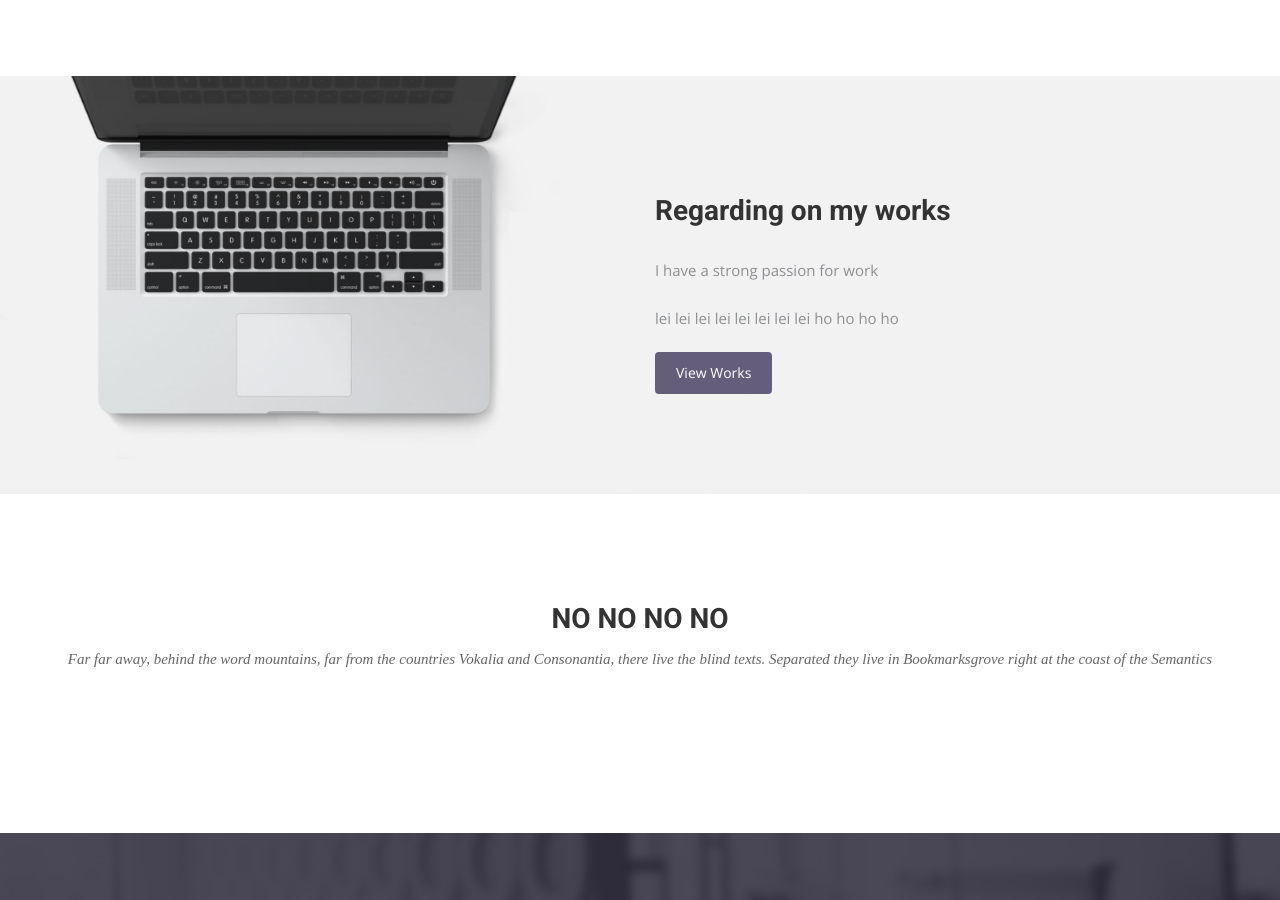
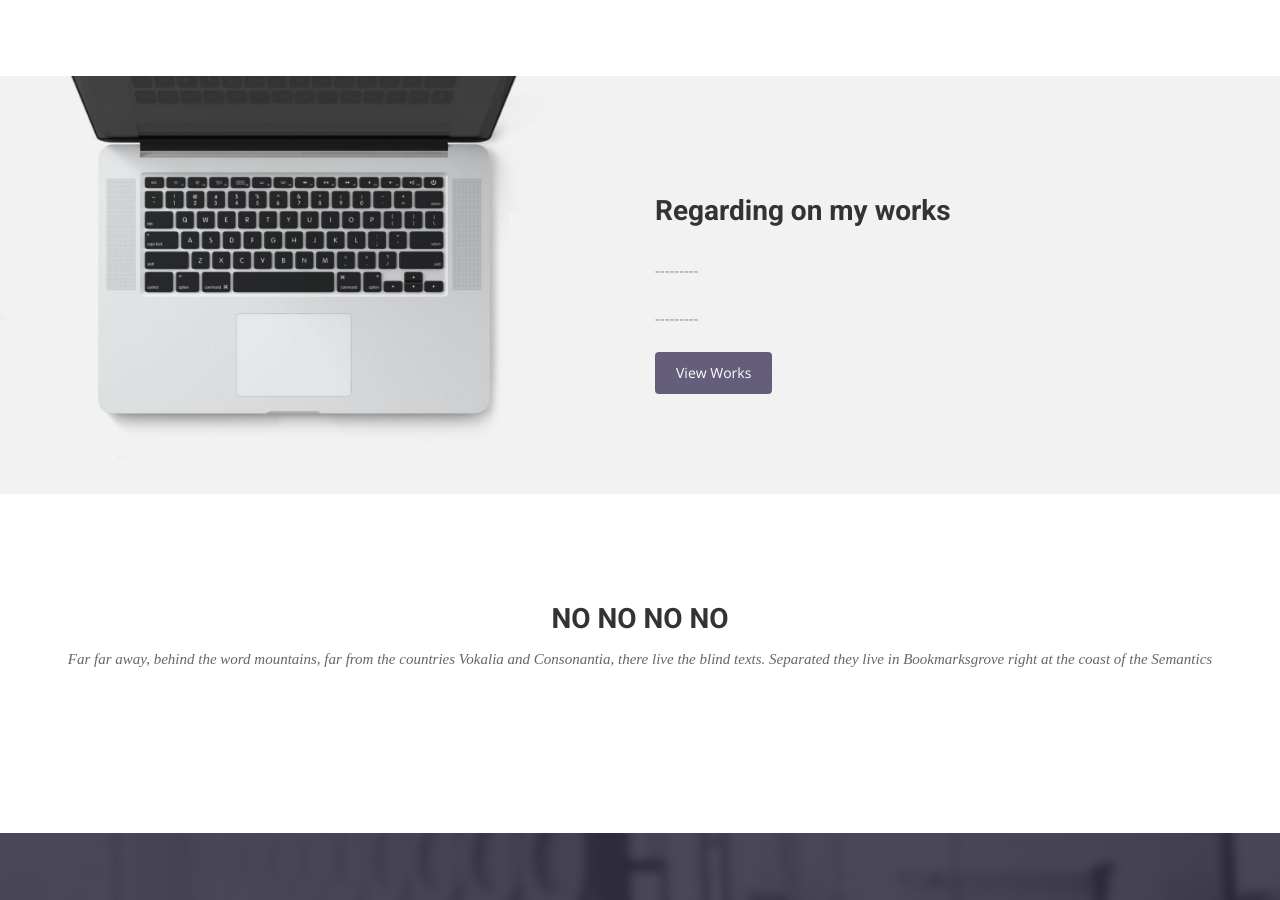
Before and after one commit to lichenleiZJU/lichenleiZJU.github.io, a Jekyll site: the page built from index.html, in a window 1280 px wide and 900 px high, scrolled down 1337 px. Built offline with Jekyll 4.4.1, drawn with Linux system fonts in a browser that asks for light colours; nearby versions of some CDN libraries; some web fonts are replaced.

Commit message:
Update index.html

```diff
--- a/index.html
+++ b/index.html
@@ -44,8 +44,8 @@ permalink: /
   <div class="row">
     <div class="col-md-6 col-md-offset-6">
       <h2> Regarding on my works</h2>
-      <p>I have a strong passion for work</p>
-      <p>lei lei lei lei lei lei lei lei ho ho ho ho</p>
+      <p>---------</p>
+      <p>---------</p>
       <a href="work" class="btn btn-view-works">View Works</a>
     </div>
   </div>
```
